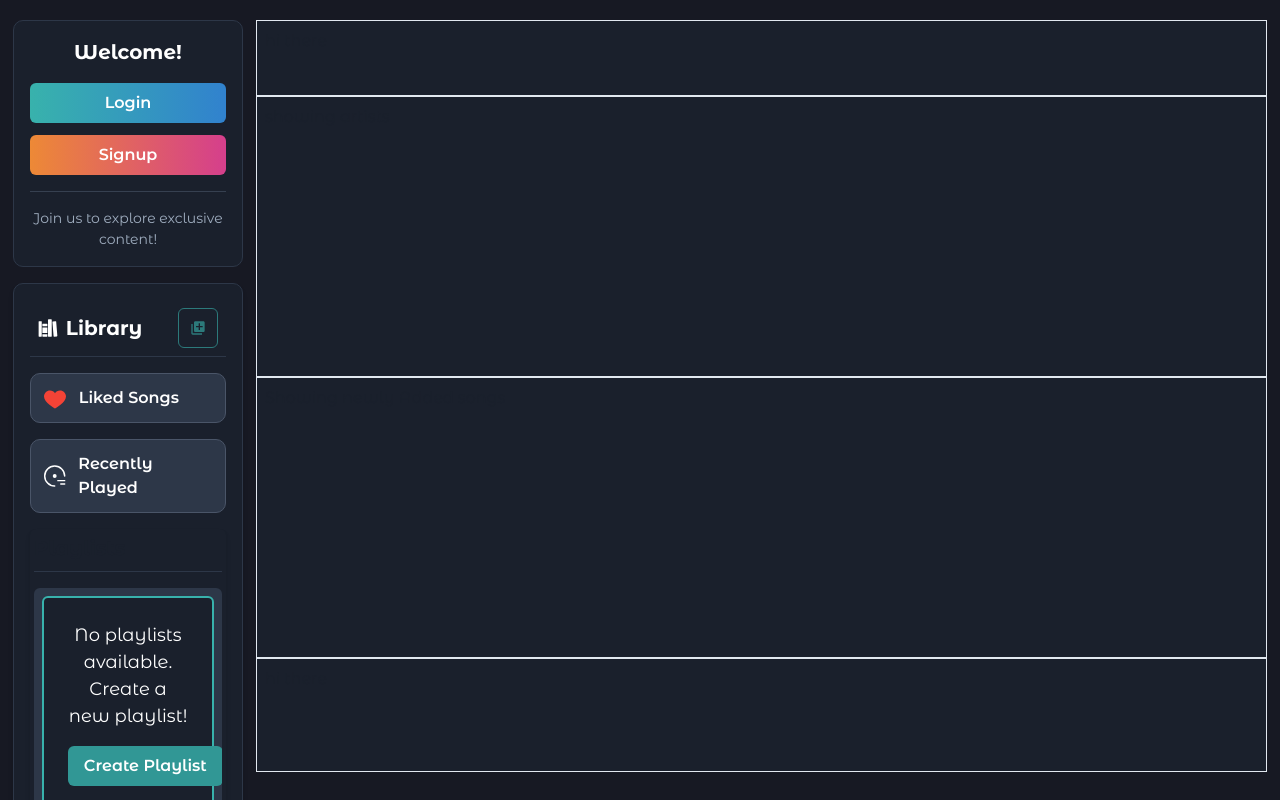
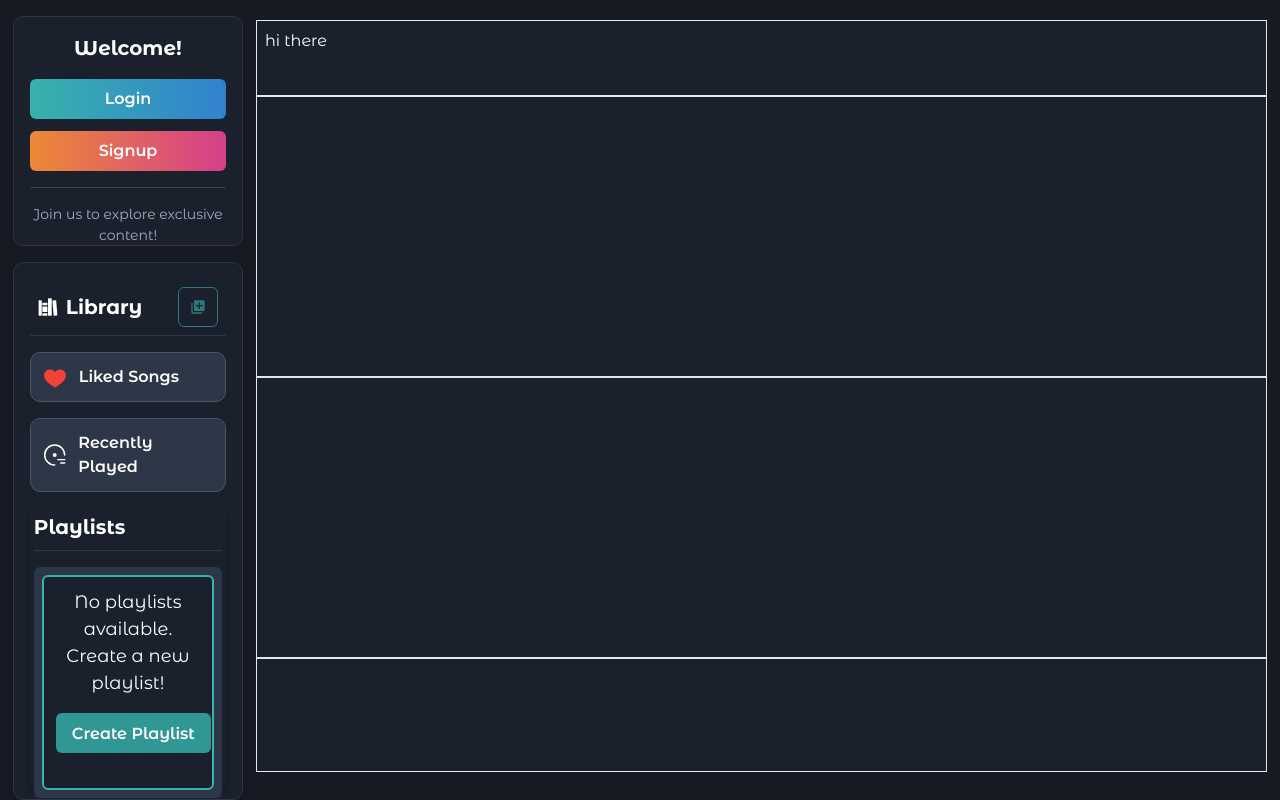
Before and after one commit to AKS1719/React-Music-player, a React (Vite) app in the folder Client/: page /music-player in a window 1280 px wide. Built offline with nearby package versions, Linux system fonts and the light colour scheme.

Commit message:
sidebar to full height

```diff
--- a/Client/src/components/Header.jsx
+++ b/Client/src/components/Header.jsx
@@ -7,6 +7,7 @@ const Header = () => {
             w={'full'}
             bg={'gray.800'}
             p={2}
+            color={'white'}
             borderWidth={'1px'}
             borderStyle={'solid'}
             // borderRadius={'10px'}
--- a/Client/src/components/LibraryComponent.jsx
+++ b/Client/src/components/LibraryComponent.jsx
@@ -27,7 +27,7 @@ const LibraryComponent = () => {
         <Flex
             direction="column"
             rounded="10px"
-            h="full"
+            h="70%"
             as="section"
             bg="gray.800"
             borderWidth="1px"
@@ -134,13 +134,14 @@ const LibraryComponent = () => {
                     fontSize="xl"
                     mb={4}
                     pb={2}
+                    color={'white'}
                     borderBottomWidth="1px"
                     borderBottomColor="gray.700"
                 >
                     Playlists
                 </Text>
                 <Box
-                    h="30vh"
+                    h="85%"
                     overflowY="scroll"
                     bg="gray.700"
                     p={2}
@@ -159,7 +160,9 @@ const LibraryComponent = () => {
                         },
                     }}
                 >
-                    <Box>
+                    <Box
+                        h={'100%'}
+                    >
                         {Playlists?.length > 0 ? (
                             Playlists.map((playlist) => (
                                 <Box
@@ -182,20 +185,22 @@ const LibraryComponent = () => {
                             ))
                         ) : (
                             <Box
-                                p={6}
+                                p={3}
                                 bg="gray.800"
                                 rounded="md"
                                 borderWidth="2px"
                                 borderColor="teal.400"
                                 textAlign="center"
-                                color="white"
+                                    color="white"
+                                    h={'100%'}
+
                             >
                                 <Text
                                     mb={4}
-                                    fontSize="lg"
+                                        fontSize="lg"
+                                        textAlign={'center'}
                                 >
-                                    No playlists available. Create a new
-                                    playlist!
+                                    No playlists available. Create a new playlist!
                                 </Text>
                                 <Button
                                     colorScheme="teal"
--- a/Client/src/components/PlaylistComponent.jsx
+++ b/Client/src/components/PlaylistComponent.jsx
@@ -8,6 +8,7 @@ const PlaylistComponent = () => {
                 bg={'gray.600'}
                 p={2}
             w={'full'}
+            // h={'10%'}
 
         >
             hi
--- a/Client/src/components/Sidebar.jsx
+++ b/Client/src/components/Sidebar.jsx
@@ -1,33 +1,36 @@
 import React from "react";
-import { Avatar, Box, Center, Text , Icon, Button, VStack, Link, Divider } from "@chakra-ui/react";
+import {
+    Avatar,
+    Box,
+    Center,
+    Text,
+    Icon,
+    Button,
+    VStack,
+    Link,
+    Divider,
+} from "@chakra-ui/react";
 import { useSelector } from "react-redux";
 import LibraryComponent from "./LibraryComponent";
 import { SlLogout } from "react-icons/sl";
 
-
 const Sidebar = () => {
     const authStatus = useSelector((state) => state.auth.status);
-    const userData = useSelector(state => state.auth.userData)
+    const userData = useSelector((state) => state.auth.userData);
 
-    const handleLogin = () => {
+    const handleLogin = () => {};
 
-    }
-
-    const handleSingup = () => {
-
-    }
-    const handleLogout = async () => {
-
-    }
+    const handleSingup = () => {};
+    const handleLogout = async () => {};
 
     return (
         <Box
             bg={"gray.900"}
             w={"20%"}
-            height={"100%"}
+            height={"100%"} // Updated to use 100% height of the parent container
             display={"flex"}
             alignItems={"center"}
-            py={"5"}
+            py={4}
             flexDirection={"column"}
         >
             {!authStatus && (
@@ -42,6 +45,7 @@ const Sidebar = () => {
                     p={4}
                     mb={4}
                     textAlign="center"
+                    h={"30%"} // Height adjusted to 30% of the Sidebar height
                 >
                     <Text
                         fontSize={"xl"}
@@ -58,8 +62,7 @@ const Sidebar = () => {
                             bgGradient="linear(to-r, teal.400, blue.500)"
                             color="white"
                             _hover={{
-                                    bgGradient:
-                                        "linear(to-r, teal.300, blue.400)",
+                                bgGradient: "linear(to-r, teal.300, blue.400)",
                             }}
                             _focus={{
                                 outline: "none",
@@ -109,12 +112,15 @@ const Sidebar = () => {
                     p={4}
                     mb={4}
                     textAlign="center"
+                    h={"30%"} // Height adjusted to 30% of the Sidebar height
                 >
                     <Box
                         display={"flex"}
                         alignItems={"center"}
                         mb={3}
-                        onClick={() => { console.log("make a profile page you fool")}}
+                        onClick={() => {
+                            console.log("make a profile page you fool");
+                        }}
                     >
                         <Avatar
                             name={userData?.name}
```
Lines whose indentation alone changed are shown as unchanged.
